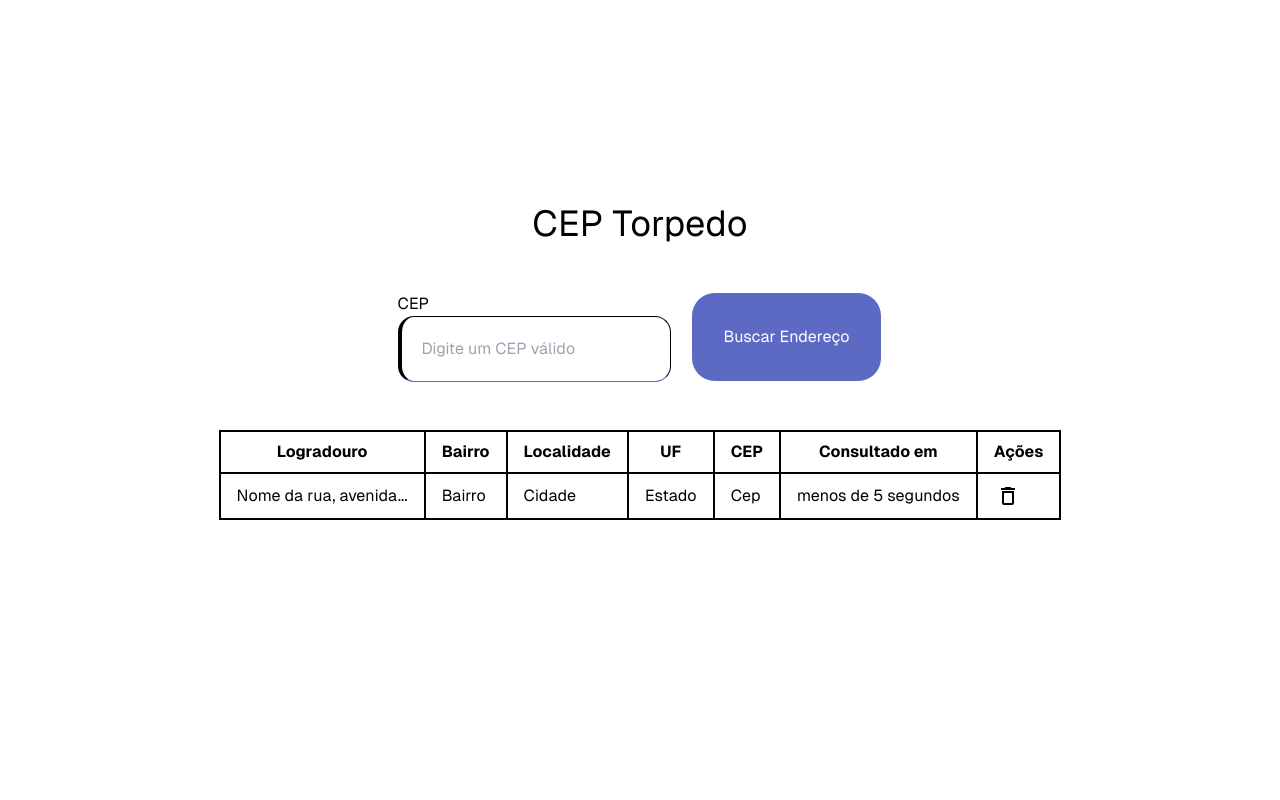
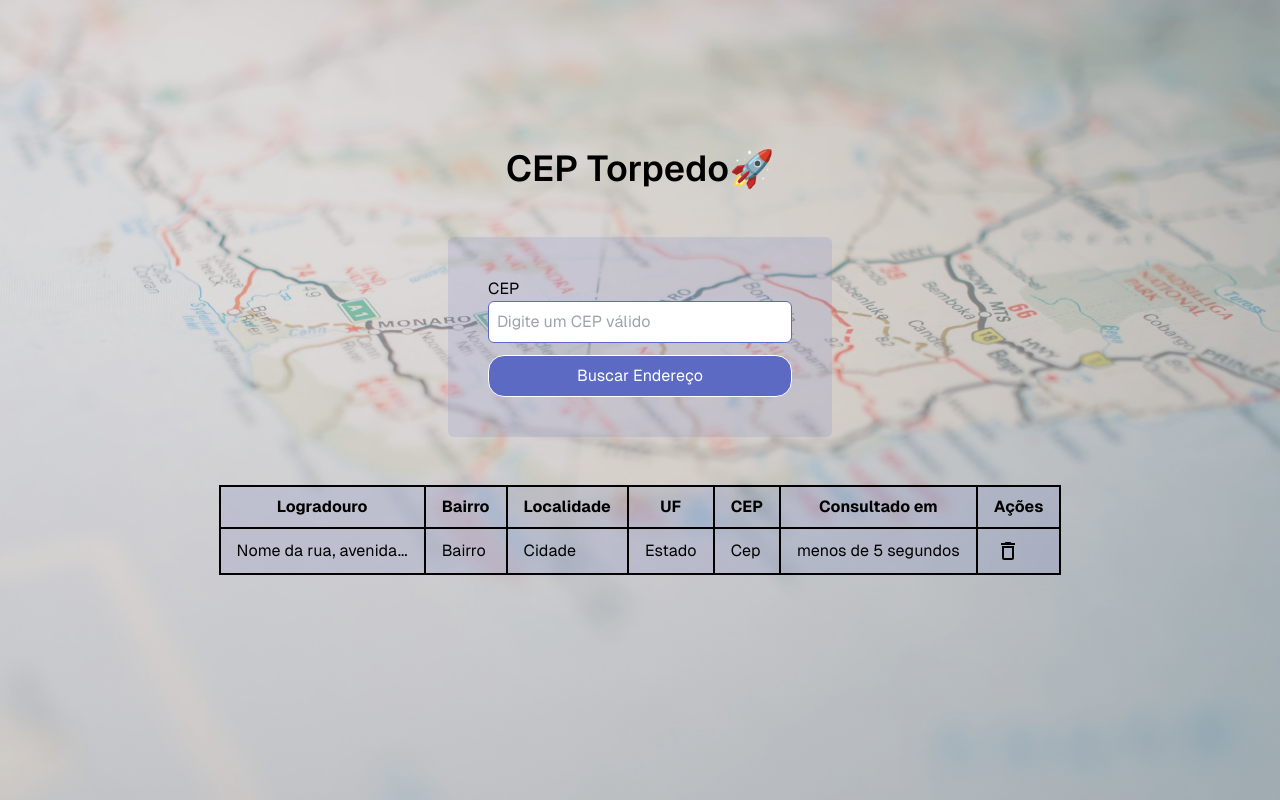
Before and after one commit to hudney-fsbrito/FAP-CEP, a Next.js app: page / in a window 1280 px wide. Built offline with nearby package versions, Linux system fonts and the light colour scheme.

Commit message:
feat: add imagem de fundo e animações

```diff
--- a/package.json
+++ b/package.json
@@ -10,6 +10,7 @@
   },
   "dependencies": {
     "date-fns": "^4.1.0",
+    "motion": "^11.11.14",
     "next": "14.2.14",
     "react": "^18",
     "react-dom": "^18",
--- a/src/app/components/my-button.tsx
+++ b/src/app/components/my-button.tsx
@@ -9,14 +9,14 @@ export function MyButton({ onFetchAddress }: MyButtonProps) {
   const [textValue, setTextValue] = useState("");
 
   return (
-    <div className="flex flex-row gap-5">
+    <div className="flex flex-col gap-3">
       <div className="flex flex-col">
         <label htmlFor="cep-input">CEP</label>
         <input
           id="cep-input"
           value={textValue}
           onChange={(e) => setTextValue(e.target.value)}
-          className="border border-s-4 border-b-primary p-5 rounded-2xl"
+          className="border border-primary p-2 rounded-md shadow-[40px] focus:outline-0"
           type="text"
           placeholder="Digite um CEP válido"
         />
@@ -24,7 +24,7 @@ export function MyButton({ onFetchAddress }: MyButtonProps) {
       <button
         disabled={!textValue}
         onClick={() => onFetchAddress(textValue)}
-        className="border border-blue-950 px-8 py-3 bg-primary text-[#fff] rounded-3xl"
+        className="w-full border border-blue-950 p-2 bg-primary text-[#fff] rounded-2xl"
       >
         Buscar Endereço
       </button>
--- a/src/app/page.tsx
+++ b/src/app/page.tsx
@@ -4,6 +4,8 @@ import { useState } from "react";
 import { MyButton } from "./components/my-button";
 import { MdOutlineDelete } from "react-icons/md";
 import { fetchAddress, formatDate } from "./addressUtil";
+import { motion } from "framer-motion";
+// import imgBackground from "../../public/backgroundMapa.jpg"
 
 export type Address = {
   id: string;
@@ -18,7 +20,7 @@ export type Address = {
 
 export const initialAddress: Address[] = [
   {
-    id: self.crypto.randomUUID(),
+    id: crypto.randomUUID(),
     bairro: "Bairro",
     estado: "Estado",
     localidade: "Cidade",
@@ -43,20 +45,70 @@ export default function Home() {
   };
 
   const handleDeleteAddress = (id: string) => {
-    setAddresses(addresses.filter((address) => address.id !== id));
+    console.log(id);
+    const filteredAddresses = addresses.filter((address) => address.id !== id);
+    console.log(filteredAddresses);
+    setAddresses(filteredAddresses);
   };
 
   return (
-    <div className="flex flex-col items-center justify-center min-h-screen p-1 pb-20 gap-12 font-[family-name:var(--font-geist-sans)]">
-      <h1 className="flex justify-center text-4xl">CEP Torpedo</h1>
-      <MyButton onFetchAddress={handleFetchAddress} />
+    <div className="relative flex flex-col items-center justify-center min-h-screen p-1 pb-20 gap-12 font-[family-name:var(--font-geist-sans)]">
+      <motion.img
+        src="/backgroundMapa.jpg"
+        alt={"Imagem de um mapa como imagem de fundo"}
+        className="absolute top-0 bottom-[-10px] bg-gradient-to-tl brightness-75 w-full h-full object-cover
+      opacity-50 z-0"
+        initial={{ scale: 2.5 }}
+        animate={{ scale: 1 }}
+        transition={{ duration: 0.3 }}
+      />
+
+      <motion.h1
+        className="flex justify-center text-4xl font-semibold z-10"
+        initial={{ opacity: 0 }}
+        animate={{ opacity: 1 }}
+        transition={{ duration: 1.8 }}
+      >
+        CEP Torpedo
+        <motion.span
+          // initial={{ opacity: 0, y: 20 }}
+          animate={{
+            scale: [1, 2, 2, 1, 1],
+            rotate: [0, 0, 180, 180, 0],
+            borderRadius: ["0%", "0%", "50%", "50%", "0%"],
+          }}
+          transition={{
+            duration: 2,
+            ease: "easeInOut",
+            times: [0, 0.2, 0.5, 0.8, 1],
+            // repeat: Infinity,
+            repeatDelay: 1,
+          }}
+        >
+          🚀
+        </motion.span>
+      </motion.h1>
+
+      <motion.div
+        className="w-96 p-10 bg-primary bg-opacity-15 rounded-md flex flex-col gap-5 z-10"
+        initial={{ opacity: 0, y: 20 }}
+        animate={{ opacity: 1, y: 0 }}
+        transition={{ duration: 1.8 }}
+      >
+        <MyButton onFetchAddress={handleFetchAddress} />
+      </motion.div>
 
       {loading && <p>Carregando...</p>}
 
       {addresses.length > 0 && (
-        <table className="table-auto [&>*>*>*]:border-2">
-          <thead>
-            <tr className="[&>*]:px-4 [&>*]:py-2">
+        <motion.table
+          className="table-auto bg-primary bg-opacity-15 rounded-md [&>*>*>*]:border-2 z-10 "
+          initial={{ opacity: 0, y: 20 }}
+          animate={{ opacity: 1, y: 0 }}
+          transition={{ duration: 1.8 }}
+        >
+          <thead className="">
+            <tr className=" [&>*]:px-4 [&>*]:py-2">
               <th>Logradouro</th>
               <th>Bairro</th>
               <th>Localidade</th>
@@ -86,7 +138,7 @@ export default function Home() {
               </tr>
             ))}
           </tbody>
-        </table>
+        </motion.table>
       )}
     </div>
   );
```
Also changed, not shown: public/backgroundMapa.jpg (added), 1 other file (tests, documents, lock files or other folders).
